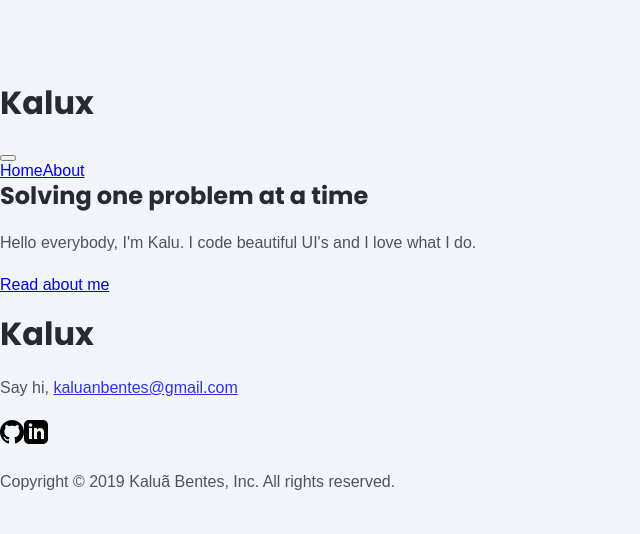
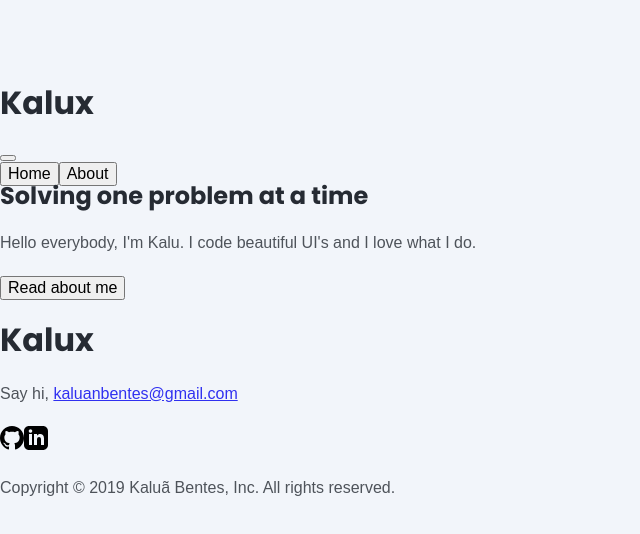
Before and after one commit to kaluabentes/old-kalu.dev, a Next.js app: page / in a window 1280 px wide. Shown: the top 534 px of the page, without its empty margins (0-640 px from the left). Built offline with nearby package versions, Linux system fonts and the light colour scheme; a web font is replaced by a local one.

Commit message:
Change navigation methods

```diff
--- a/src/components/atoms/button/index.js
+++ b/src/components/atoms/button/index.js
@@ -1,17 +1,27 @@
 import React from 'react'
 import PropTypes from 'prop-types'
+import { useRouter } from 'next/router'
 
 import styles from './styles.css'
 
 const Button = ({
-  onClick, children, href
+  onClick,
+  children,
+  href
 }) => {
-  if (href) {
-    return <a className={styles.button} href={href}>{children}</a>
+  const router = useRouter()
+
+  const handleClick = () => {
+    if (href) {
+      router.push(href)
+      return
+    }
+
+    onClick()
   }
 
   return (
-    <button className={styles.button} onClick={onClick} type="button">
+    <button className={styles.button} onClick={handleClick} type="button">
       {children}
     </button>
   )
--- a/src/components/organisms/header/index.js
+++ b/src/components/organisms/header/index.js
@@ -2,6 +2,7 @@ import React, { Component, createRef } from 'react'
 import PropTypes from 'prop-types'
 import classNames from 'classnames'
 import { withRouter } from 'next/router'
+import Link from 'next/link'
 
 import Container from '_atoms/container'
 import Brand from '_atoms/brand'
@@ -107,14 +108,16 @@ class Header extends Component {
               className={styles.nav}
             >
               {routes.map((route) => (
-                <a
-                  href={route.path}
-                  className={classNames(styles.navItem, {
-                    [styles.navItemCurrent]: this.isCurrentNavItem(route.path),
-                  })}
-                >
-                  {route.text}
-                </a>
+                <Link href={route.path}>
+                  <button
+                    type="button"
+                    className={classNames(styles.navItem, {
+                      [styles.navItemCurrent]: this.isCurrentNavItem(route.path),
+                    })}
+                  >
+                    {route.text}
+                  </button>
+                </Link>
               ))}
             </nav>
           </div>
--- a/src/components/organisms/header/styles.css
+++ b/src/components/organisms/header/styles.css
@@ -60,6 +60,10 @@ body {
   transition: 0.3s;
   font-weight: 500;
   font-size: 1rem;
+  background: transparent;
+  border: none;
+  outline: none;
+  cursor: pointer;
 
   &:hover {
     color: var(--color-white);
```
